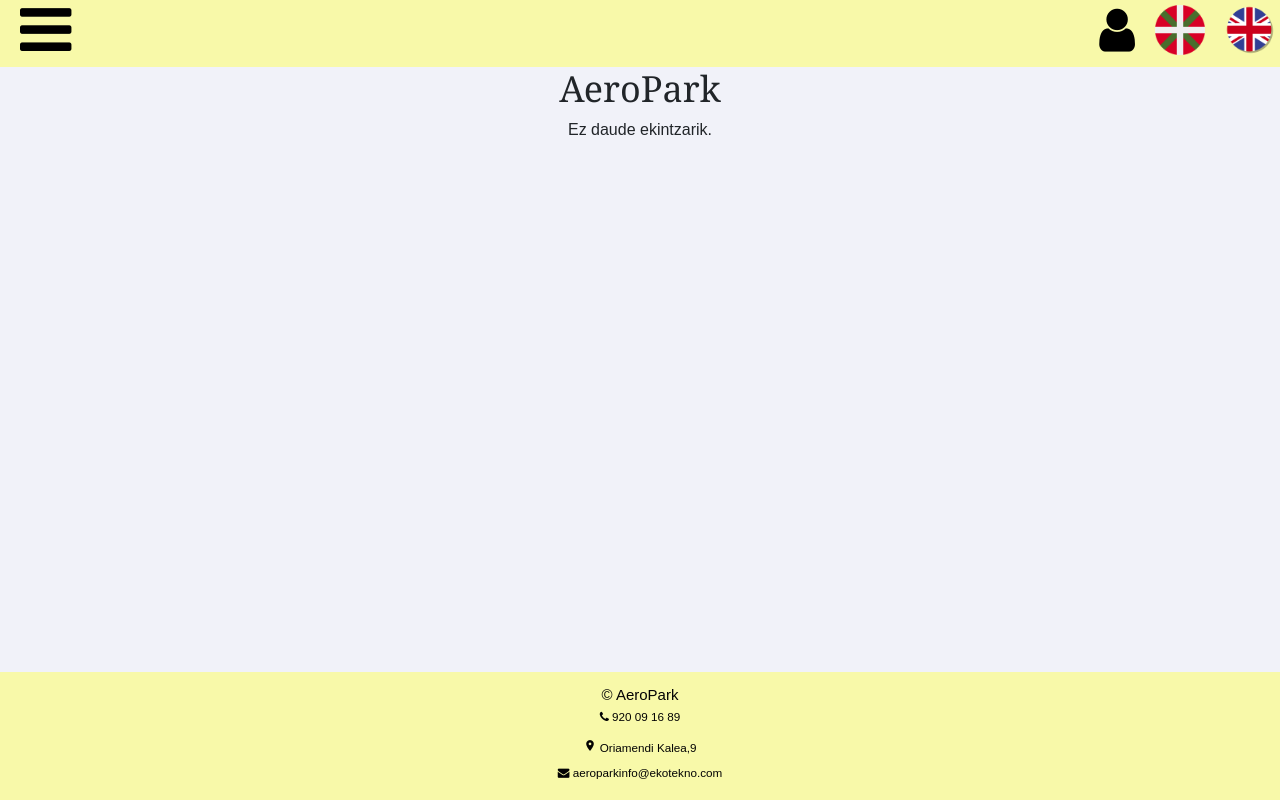
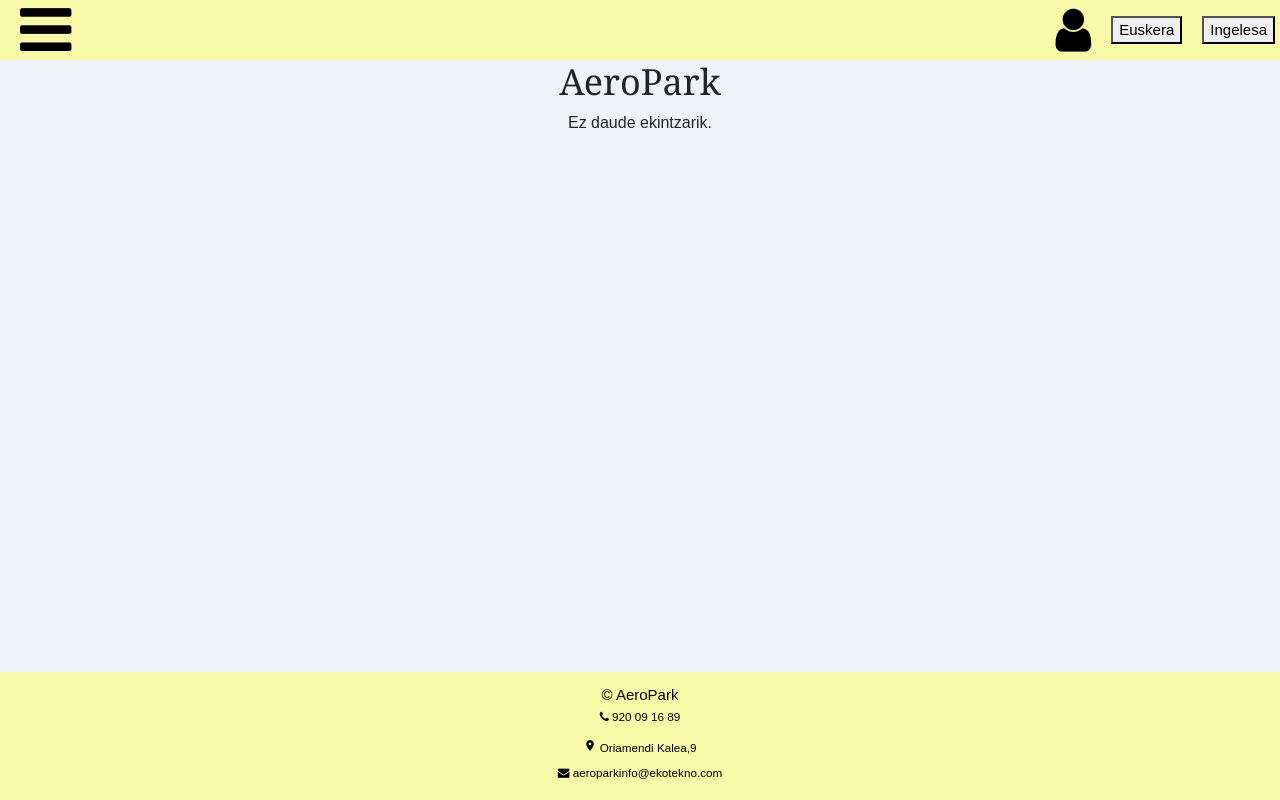
Before and after one commit to jul-aro-aye/Erronka3-3Taldea, a PHP site: page /ekintzak/ekintzak.php in a window 1280 px wide. Run offline with PHP 8.4, Linux system fonts and the light colour scheme; data that the repository does not hold is empty.

Commit message:
hizkuntza aldatzeko funtzioa ezarri

```diff
--- a/web/CSS+Irudiak/css.css
+++ b/web/CSS+Irudiak/css.css
@@ -6,6 +6,8 @@ body {
     min-height: 100vh;
     background-color: rgb(231, 228, 228);
     background-color: var(--mainColor);
+    top: 0px !important;
+     padding: 0;
 
 }
 
@@ -108,6 +110,11 @@ label {
     justify-content: right;
     align-items: center;
     gap: 20px;
+}
+
+.content-osoa {
+    transform: translateY(0) !important;
+    transition: none !important;
 }
 
 #divBotoia {
@@ -303,6 +310,10 @@ label {
     font-size: 20px;
     margin-top: 10px;
   }
+
+  .translate {
+    font-size: 12px
+  }
 @media screen and (min-width: 480px) {
 
     .header {
@@ -402,4 +413,8 @@ label {
         height: 250px;
     }
 
+    .translate {
+        font-size: 15px
+      }
+
 }
--- a/web/header.php
+++ b/web/header.php
@@ -9,14 +9,11 @@ require_once "../saioaHasi/session.php";
     <div id="aukerak">
         <ul id="nabigazioBarra">
             <li><a class="produktuak" href="../zerbitzuOrria/zerbitzuOrria.php">Zerbitzuak</a></li><br>
-            <li><a class="hornitzailea" href="../administrazioanSartu/administrazioanSartu.php">Administrazioan sartu</a></li>
-            <br>
-            <li><a class="ekintza" href="../ekintzak/ekintzak.php">Hurrengo ekintzak</a></li>
-            <br>
-            <li><a class="ekintza" href="../balorazioa/balorazioa.php">Balorazioak</a></li>
-            <br>
+            <li><a class="hornitzailea" href="../administrazioanSartu/administrazioanSartu.php">Administrazioan
+                    sartu</a></li><br>
+            <li><a class="ekintza" href="../ekintzak/ekintzak.php">Hurrengo ekintzak</a></li><br>
+            <li><a class="ekintza" href="../balorazioa/balorazioa.php">Balorazioak</a></li><br>
             <li><a class="konfigurazioa" href="../konfigurazioa/konfigurazioa.php">Konfigurazioa</a></li>
-
         </ul>
     </div>
 
@@ -26,16 +23,59 @@ require_once "../saioaHasi/session.php";
         <?php else: ?>
             <a href="../saioaHasi/saioaHasi.php"><i class="fa fa-user" id="login"></i></a>
         <?php endif; ?>
-        <a href="../sarrera/sarrera.php">
-            <img src="../CSS+Irudiak/euskera.png" id="euskera" alt="Euskera">
-        </a>
-        <a href="../../ingelesez/sarrera/sarrera.php">
-            <img src="../CSS+Irudiak/ingelesa.jpg" id="ingelesa" alt="Ingelesa">
-        </a>
+        <button class="translate" data-lang="en">Euskera</button>
+        <button class="translate" data-lang="eu">Ingelesa</button>
+
+
     </div>
 </div>
 
-<script src="https://code.jquery.com/jquery-3.7.1.js"></script>
+<script src="https://code.jquery.com/jquery-3.6.0.min.js"></script>
+
+<script type="text/javascript">
+    function googleTranslateElementInit() {
+        new google.translate.TranslateElement({ pageLanguage: 'eu', autoDisplay: false }, 'google_translate_element');
+    }
+
+    $(document).ready(function () {
+
+        $.getScript("//translate.google.com/translate_a/element.js?cb=googleTranslateElementInit");
+
+
+        function changeLanguage(lang) {
+            var translateCookie = lang === 'eu' ? '/eu/en' : '/en/eu';
+            document.cookie = "googtrans=" + translateCookie + "; path=/; domain=" + window.location.hostname;
+            location.reload();
+        }
+
+
+        $(".translate").click(function () {
+            var lang = $(this).attr("data-lang");
+            changeLanguage(lang);
+        });
+
+
+        setInterval(function () {
+            $(".goog-te-banner-frame").hide();
+            $("iframe").contents().find(".goog-te-banner-frame").hide();
+        }, 500);
+    });
+</script>
+
+<script>
+    $(document).ready(function () {
+        function hideGoogleTranslateBanner() {
+            setInterval(function () {
+                $(".goog-te-banner-frame").hide();
+                $("iframe").contents().find(".goog-te-banner-frame").hide();
+                $("body").css("top", "0px");
+            }, 100);
+        }
+
+        hideGoogleTranslateBanner();
+    });
+</script>
+
 <script>
     $(document).ready(function () {
         $(".ikonoa").click(function (event) {
@@ -59,5 +99,30 @@ require_once "../saioaHasi/session.php";
         var ilara = document.getElementById("aukerak");
         ilara.style.display = (ilara.style.display === "block") ? "none" : "block";
     }
+</script>
 
-</script>
+<style>
+    body {
+        top: 0px !important;
+        position: relative !important;
+    }
+
+    .goog-te-banner-frame {
+        display: none !important;
+        height: 0px !important;
+    }
+
+    .goog-te-gadget-simple {
+        display: none !important;
+    }
+
+    iframe {
+        display: none !important;
+    }
+
+    .header {
+        height: 60px;
+        max-height: 60px;
+        overflow: hidden;
+    }
+</style>
```
Also changed, not shown: web/balorazioa/balorazioa.php (line endings or trailing spaces).
